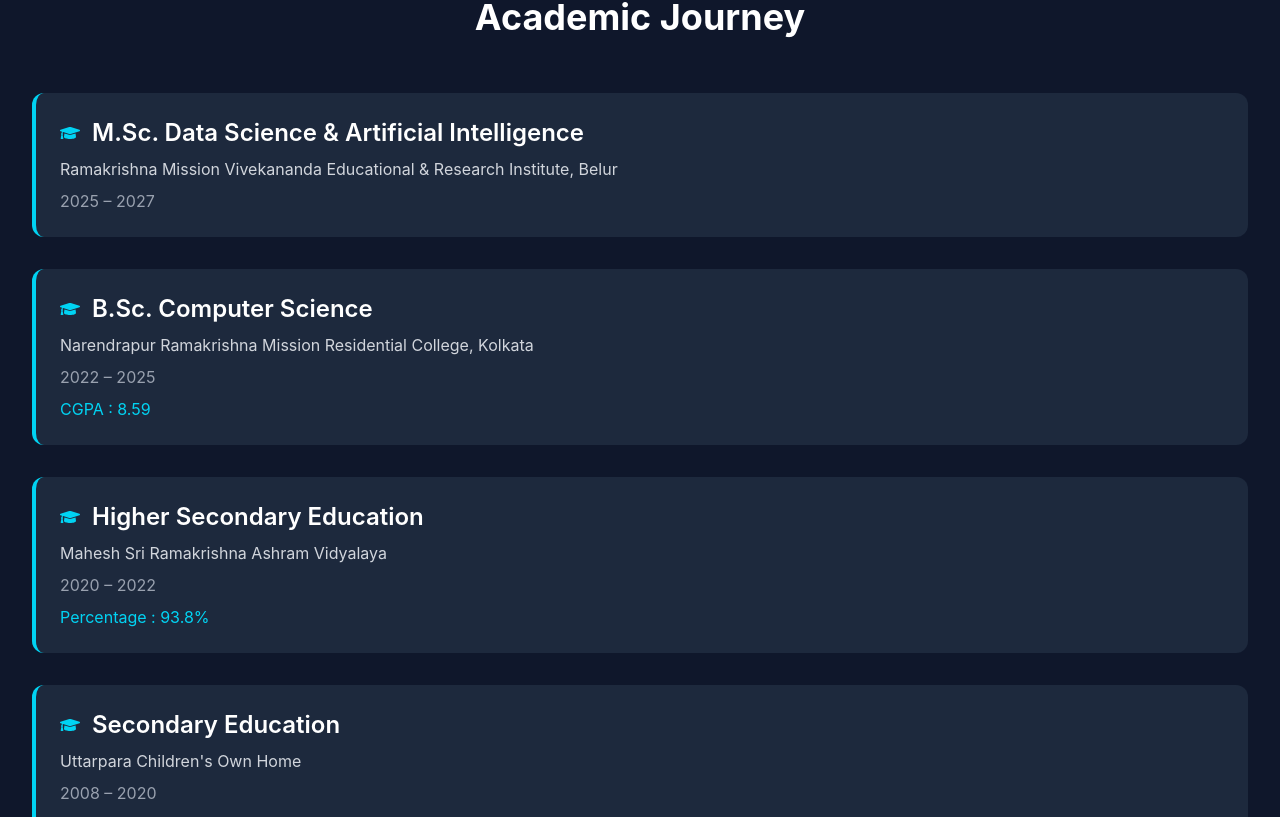
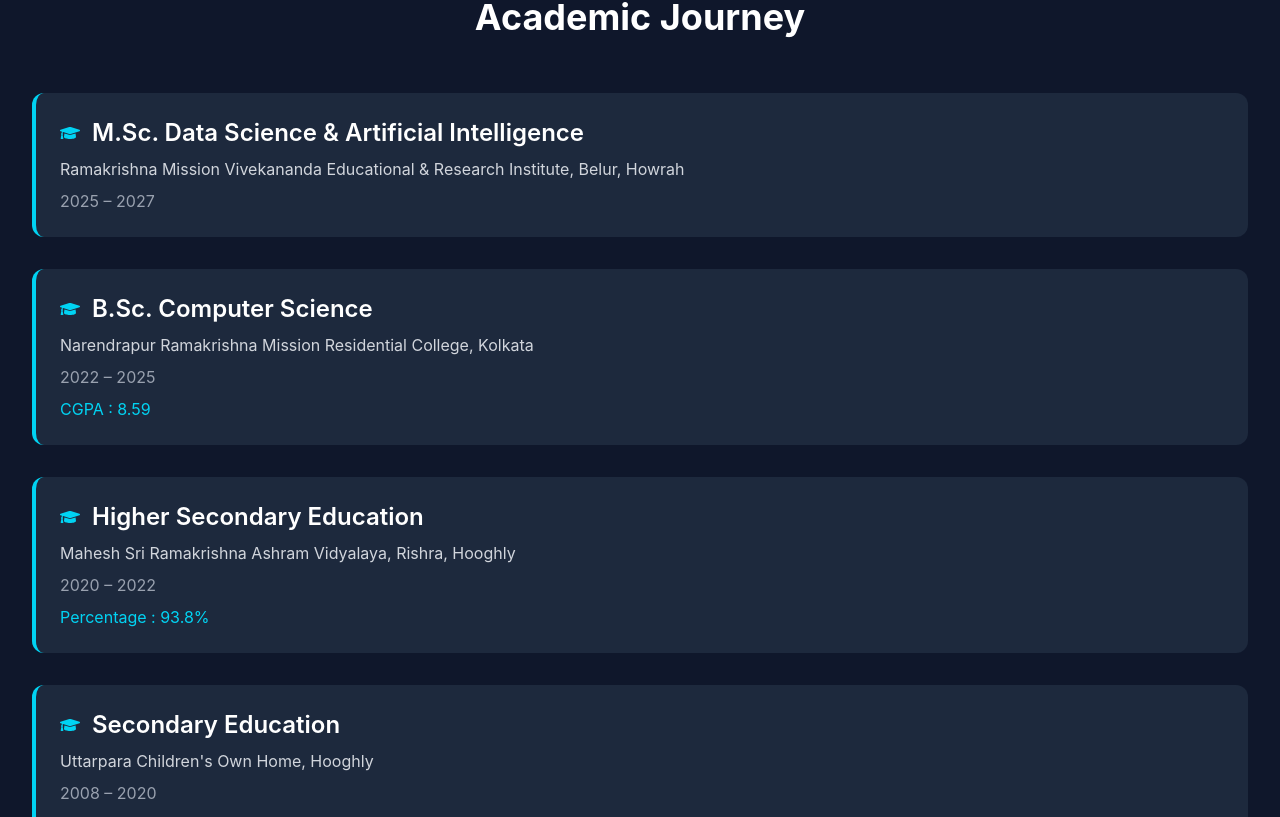
Before and after one commit to Arkadip-Kansabanik/My-Portfolio, a React (Vite) app: page / in a window 1280 px wide. Shown: the part 1642-2459 px from the top of the page. Built offline with nearby package versions, Linux system fonts and the light colour scheme.

Commit message:
Added experience, contact and footer sections

```diff
--- a/src/components/About/About.jsx
+++ b/src/components/About/About.jsx
@@ -163,7 +163,7 @@
 
               <p className="text-gray-300">
                 Ramakrishna Mission Vivekananda Educational &
-                Research Institute, Belur
+                Research Institute, Belur, Howrah
               </p>
 
               <p className="text-gray-400 mt-2">
@@ -216,7 +216,7 @@
               </div>
 
               <p className="text-gray-300">
-                Mahesh Sri Ramakrishna Ashram Vidyalaya
+                Mahesh Sri Ramakrishna Ashram Vidyalaya, Rishra, Hooghly
               </p>
 
               <p className="text-gray-400 mt-2">
@@ -242,7 +242,7 @@
               </div>
 
               <p className="text-gray-300">
-                Uttarpara Children's Own Home
+                Uttarpara Children's Own Home, Hooghly
               </p>
 
               <p className="text-gray-400 mt-2">
```
